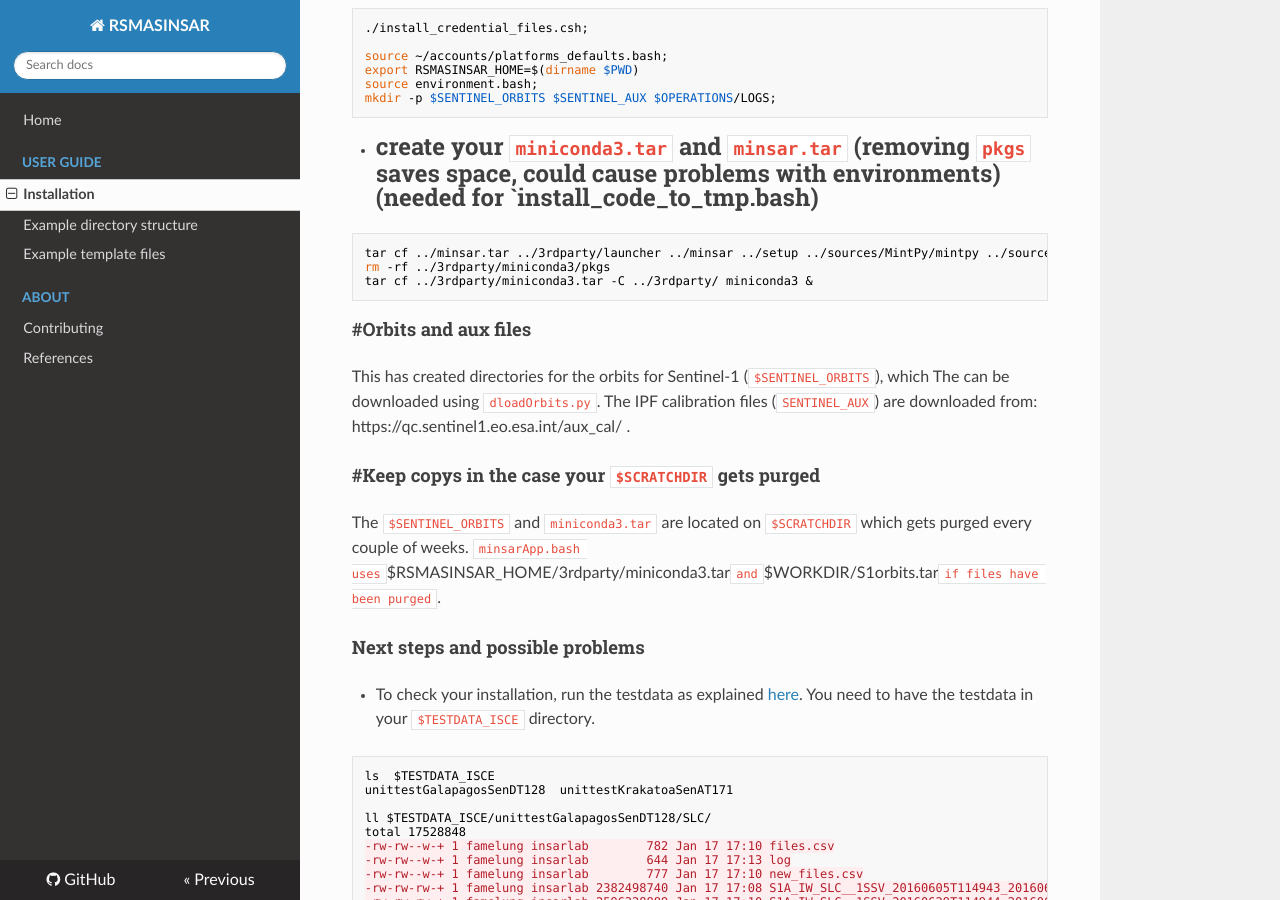
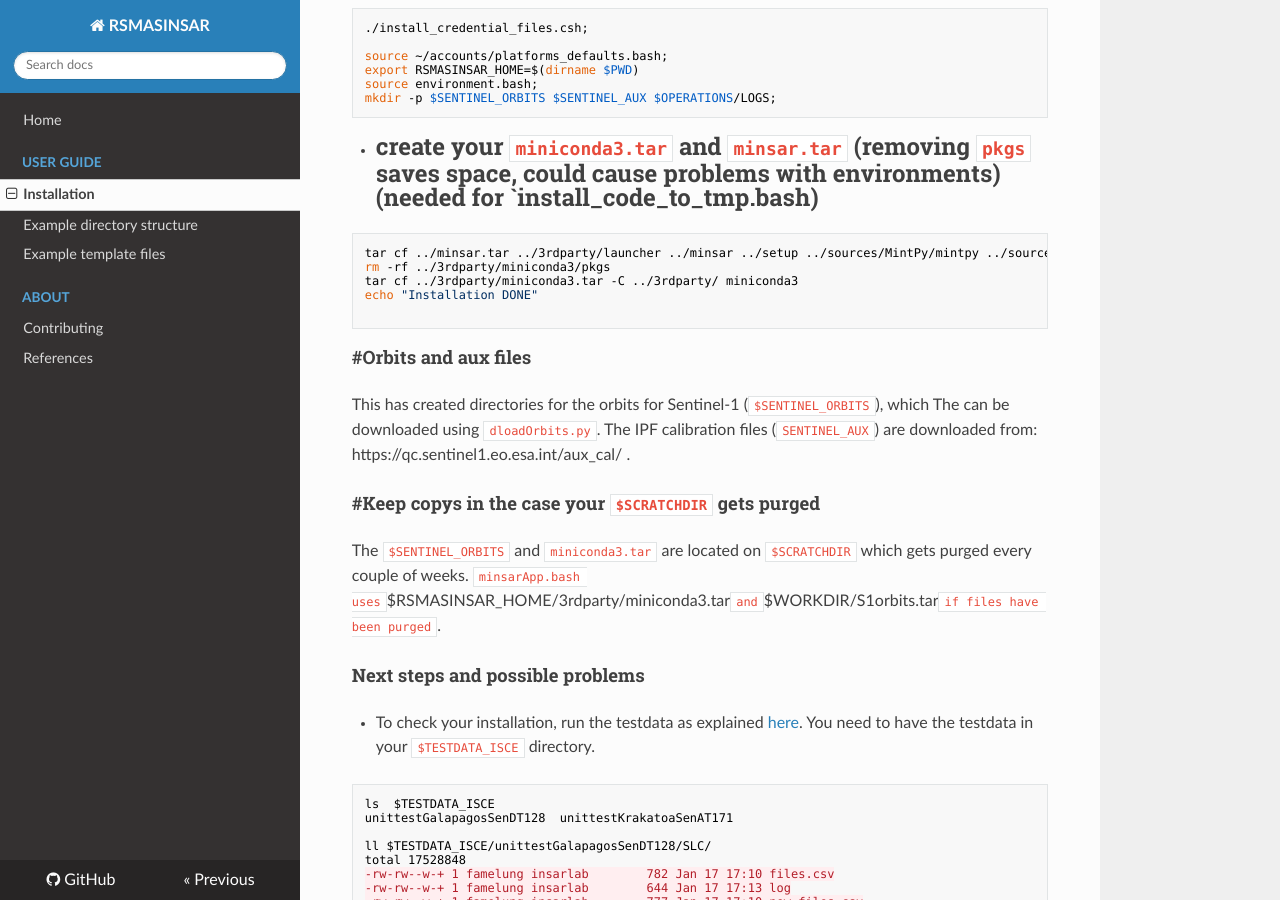
Before and after one commit to geodesymiami/rsmas_insar, an MkDocs documentation site: the page built from docs/installation.md, in a window 1280 px wide and 900 px high, scrolled down 1801 px. Built offline with MkDocs 1.6.1, drawn with Linux system fonts in a browser that asks for light colours; nearby versions of some CDN libraries.

Commit message:
Update installation.md

````diff
--- a/docs/installation.md
+++ b/docs/installation.md
@@ -106,7 +106,9 @@ mkdir -p $SENTINEL_ORBITS $SENTINEL_AUX $OPERATIONS/LOGS;
 ```
 tar cf ../minsar.tar ../3rdparty/launcher ../minsar ../setup ../sources/MintPy/mintpy ../sources/MimtPy/mimtpy ../sources/MiaplPy/miaplpy ../sources/MiaplPy/snaphu/bin ../sources/insarmaps_scripts ../sources/isce2/contrib/stack
 rm -rf ../3rdparty/miniconda3/pkgs
-tar cf ../3rdparty/miniconda3.tar -C ../3rdparty/ miniconda3 &
+tar cf ../3rdparty/miniconda3.tar -C ../3rdparty/ miniconda3
+echo "Installation DONE"
+
 ```
 
 ### #Orbits and aux files
````
